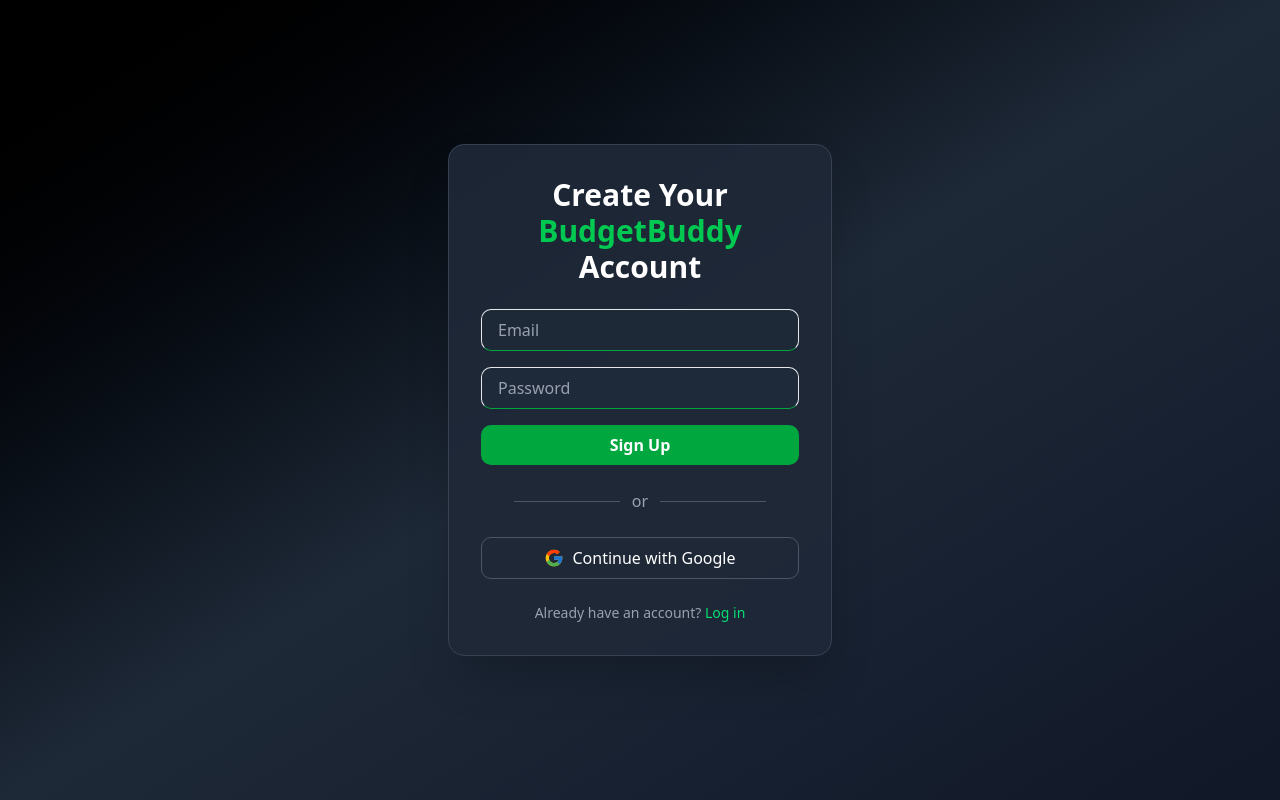
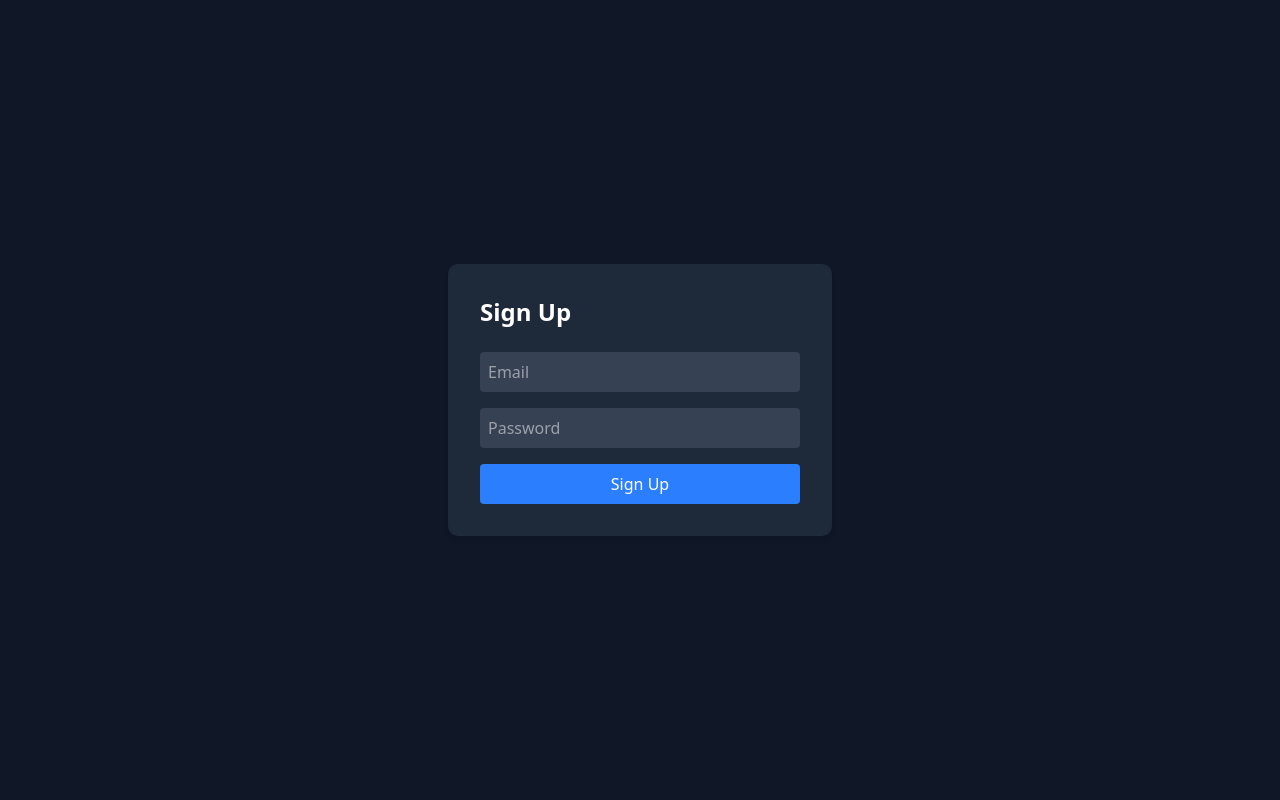
Before and after one commit to PS8760/Expense-Tracker, a Next.js app: page /auth/signup in a window 1280 px wide. Built offline with nearby package versions, Linux system fonts and the light colour scheme; no server answers.

Commit message:
Update page.tsx

```diff
--- a/src/app/auth/signup/page.tsx
+++ b/src/app/auth/signup/page.tsx
@@ -1,110 +1,64 @@
 "use client";
 import { useState } from "react";
+import { createUserWithEmailAndPassword } from "firebase/auth";
+import { auth } from "@/lib/firebaseConfig";
 import { useRouter } from "next/navigation";
-import {
-  createUserWithEmailAndPassword,
-  signInWithEmailAndPassword,
-} from "firebase/auth";
-import { auth, db } from "@/firebase/firebaseConfig";
-import { setDoc, doc } from "firebase/firestore";
-import { FcGoogle } from "react-icons/fc";
 
-export default function SignUpPage() {
-  const router = useRouter();
+export default function SignupPage() {
   const [email, setEmail] = useState("");
   const [password, setPassword] = useState("");
-  const [error, setError] = useState<string | null>(null);
+  const [error, setError] = useState("");
+  const [loading, setLoading] = useState(false);
+  const router = useRouter();
 
-  const handleSignUp = async (e: React.FormEvent<HTMLFormElement>) => {
+  const handleSignup = async (e: React.FormEvent<HTMLFormElement>) => {
     e.preventDefault();
-    setError(null);
+    setLoading(true);
+    setError("");
 
     try {
-      const { user } = await createUserWithEmailAndPassword(auth, email, password);
-
-      await setDoc(doc(db, "users", user.uid), {
-        email: user.email,
-        createdAt: new Date(),
-      });
-
+      await createUserWithEmailAndPassword(auth, email, password);
       router.push("/dashboard");
-    } catch (err: unknown) {
-      if (
-        typeof err === "object" &&
-        err !== null &&
-        "code" in err &&
-        (err as { code: string }).code === "auth/email-already-in-use"
-      ) {
-        setError("Email already registered. Logging you in...");
-
-        try {
-          await signInWithEmailAndPassword(auth, email, password);
-          router.push("/dashboard");
-        } catch {
-          setError("Wrong password. Try again or reset your password.");
-        }
-      } else if (err instanceof Error) {
-        setError(err.message);
-      } else {
-        setError("Something went wrong.");
-      }
+    } catch (err) {
+      setError("Signup failed. Please try again.");
+      console.error(err);
+    } finally {
+      setLoading(false);
     }
   };
 
   return (
-    <div className="min-h-screen flex items-center justify-center bg-gradient-to-br from-black via-[#1E2938] to-gray-900 backdrop-blur-md">
-      <div className="bg-[#1E2938]/90 p-8 rounded-2xl shadow-2xl w-full max-w-sm border border-gray-700">
-        <h2 className="text-3xl font-bold text-white mb-6 text-center">
-          Create Your <span className="text-green-500">BudgetBuddy</span> Account
-        </h2>
-        {error && <p className="text-red-400 text-sm mb-4 text-center">{error}</p>}
-
-        <form onSubmit={handleSignUp} className="space-y-4">
+    <div className="min-h-screen flex items-center justify-center bg-gray-900">
+      <form
+        onSubmit={handleSignup}
+        className="bg-gray-800 p-8 rounded-lg shadow-md w-full max-w-sm"
+      >
+        <h1 className="text-2xl font-bold text-white mb-6">Sign Up</h1>
+        {error && <p className="text-red-500 mb-4">{error}</p>}
         <input
           type="email"
           placeholder="Email"
-            required
-            className="w-full px-4 py-2 rounded-lg bg-[#1E2938] text-white border border-b-green-600 placeholder-gray-400 outline-none focus:ring-2 focus:ring-green-400 transition"
+          className="w-full mb-4 p-2 rounded bg-gray-700 text-white"
           value={email}
           onChange={(e) => setEmail(e.target.value)}
+          required
         />
         <input
           type="password"
           placeholder="Password"
-            required
-            className="w-full px-4 py-2 rounded-lg bg-gray-800 text-white border border-b-green-600 placeholder-gray-400 outline-none focus:ring-2 focus:ring-green-500"
+          className="w-full mb-4 p-2 rounded bg-gray-700 text-white"
           value={password}
           onChange={(e) => setPassword(e.target.value)}
+          required
         />
         <button
           type="submit"
-            className="w-full py-2 bg-green-600 hover:bg-green-700 rounded-lg text-white font-semibold transition"
+          className="w-full bg-blue-500 text-white p-2 rounded hover:bg-blue-600 transition"
+          disabled={loading}
         >
-            Sign Up
+          {loading ? "Signing up..." : "Sign Up"}
         </button>
       </form>
-
-        <div className="my-6 flex items-center justify-center">
-          <div className="h-px w-1/3 bg-gray-600" />
-          <span className="mx-3 text-gray-400">or</span>
-          <div className="h-px w-1/3 bg-gray-600" />
-        </div>
-
-        <button className="w-full flex items-center justify-center gap-2 py-2 border border-gray-600 rounded-lg text-white hover:bg-gray-700 transition">
-          <FcGoogle size={20} />
-          Continue with Google
-        </button>
-
-        <p className="text-gray-400 text-sm mt-6 text-center">
-          Already have an account?{" "}
-          <span
-            className="text-green-400 hover:underline cursor-pointer"
-            onClick={() => router.push("/auth/login")}
-          >
-            Log in
-          </span>
-        </p>
-      </div>
     </div>
   );
 }
```
Lines whose indentation alone changed are shown as unchanged.
